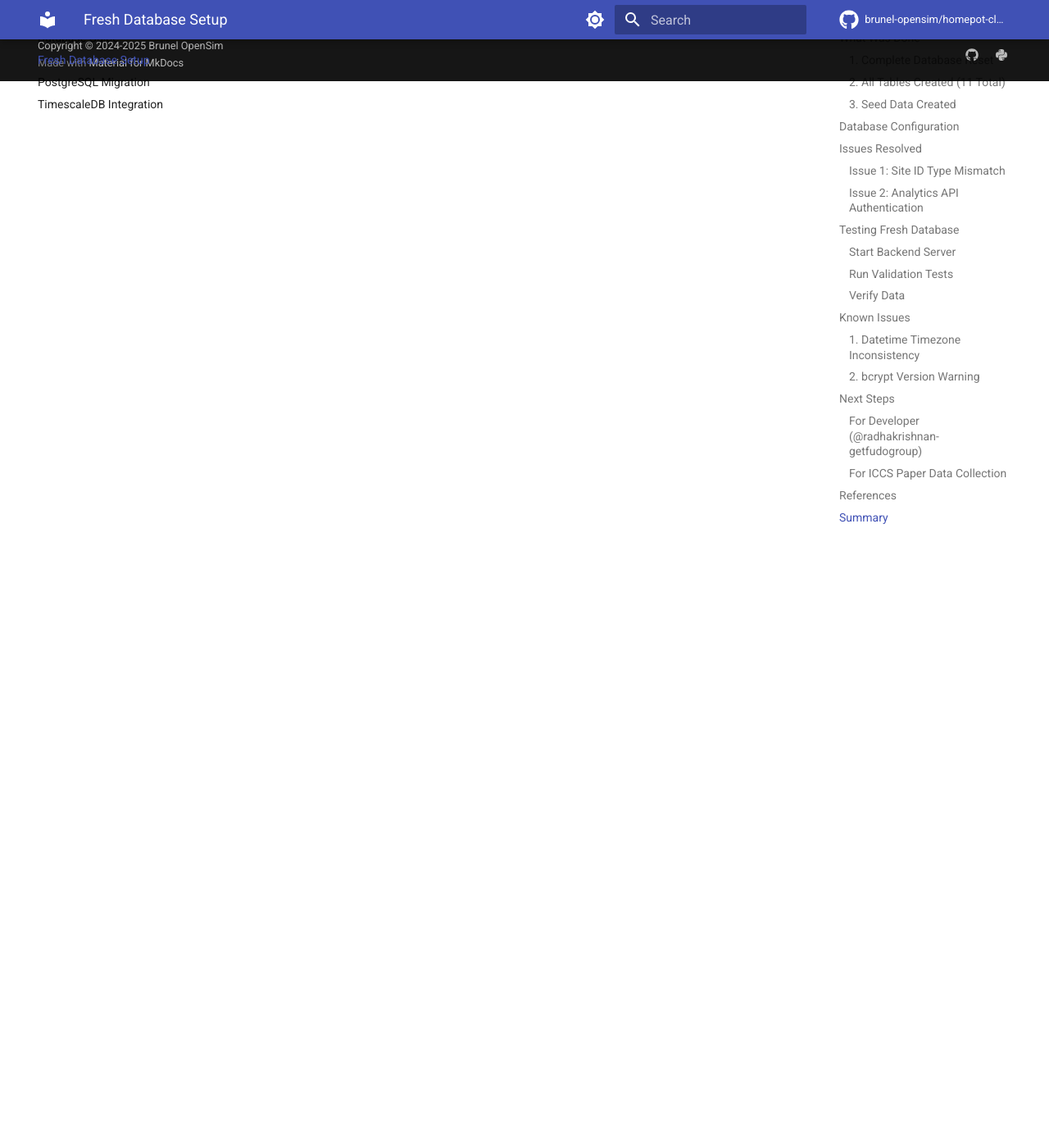
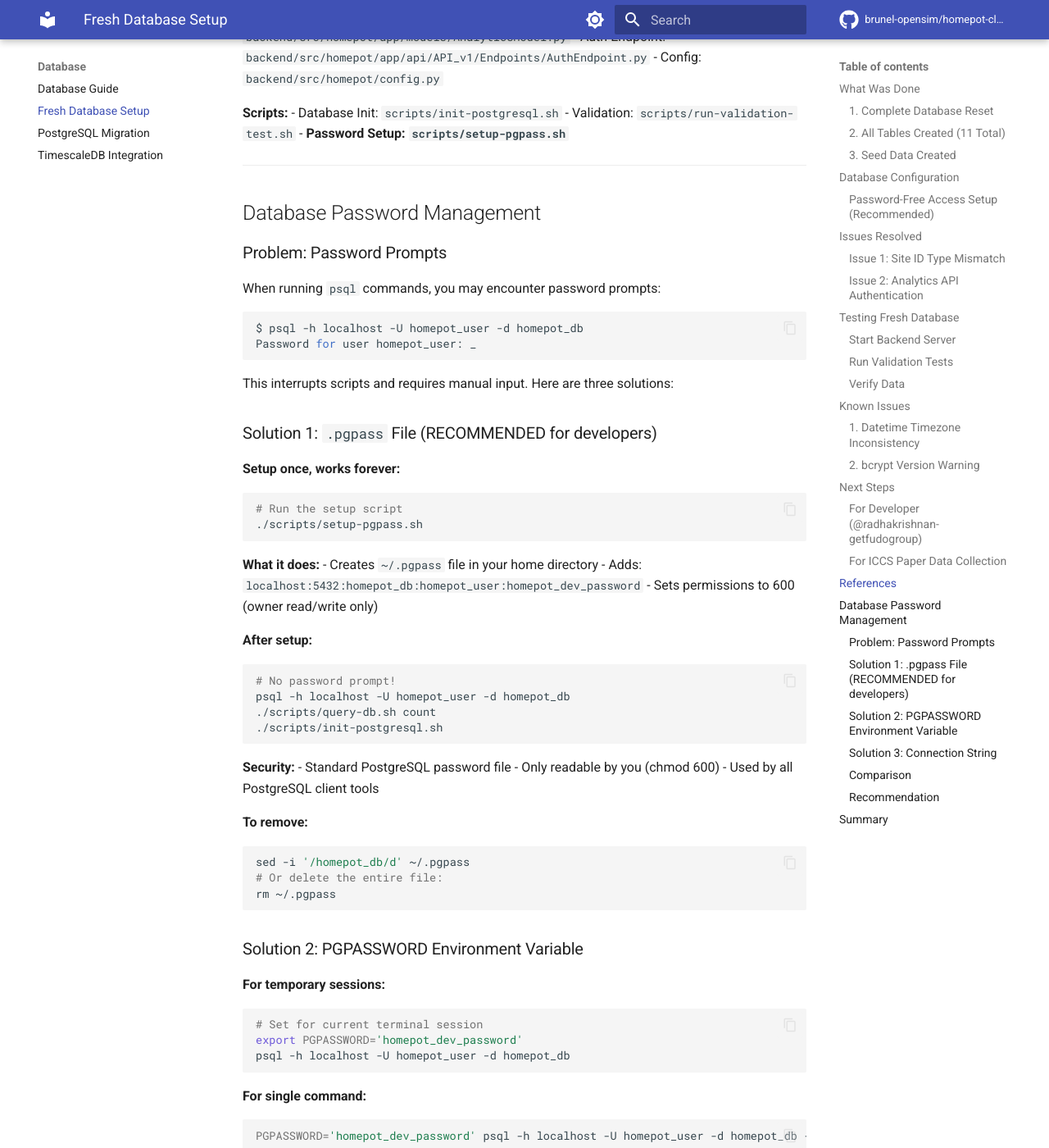
Before and after one commit to brunel-opensim/homepot-client, an MkDocs documentation site: the page built from docs/fresh-database-setup.md, in a window 1280 px wide and 1400 px high, scrolled down 6537 px. Shown: the whole window at 82% size. Built offline with MkDocs 1.6.1 and Material for MkDocs 9.7.7, drawn with Linux system fonts in a browser that asks for light colours; comment, search, counter and statistics services are not loaded; the version menu is left out; some of the changed text lies outside the part shown.

Commit message:
Issue standardize db password (#66)
Thanks for the review. Merging.

````diff
--- a/docs/fresh-database-setup.md
+++ b/docs/fresh-database-setup.md
@@ -66,6 +66,36 @@ postgresql://homepot_user:homepot_dev_password@localhost:5432/homepot_db
 ```
 
 **Important:** The backend uses credentials from `backend/.env` file, which is configured with `homepot_dev_password`. If the `.env` file is missing, the backend falls back to default credentials in `config.py`.
+
+### Password-Free Access Setup (Recommended)
+
+To avoid password prompts when working with the database, run:
+
+```bash
+./scripts/setup-pgpass.sh
+```
+
+This creates a `~/.pgpass` file with your credentials, allowing seamless database access:
+
+```bash
+# No password prompt needed!
+psql -h localhost -U homepot_user -d homepot_db
+./scripts/query-db.sh count
+```
+
+**Alternative approaches:**
+1. **Set environment variable** (temporary for current session):
+   ```bash
+   export PGPASSWORD='homepot_dev_password'
+   psql -h localhost -U homepot_user -d homepot_db
+   ```
+
+2. **Use connection string**:
+   ```bash
+   psql "postgresql://homepot_user:homepot_dev_password@localhost:5432/homepot_db"
+   ```
+
+See [Database Password Management](#database-password-management) section below for details.
 
 ## Issues Resolved
 
@@ -258,6 +288,7 @@ created_at = Column(DateTime(timezone=True), default=lambda: datetime.now(timezo
 - Analytics: `docs/backend-analytics.md`
 - Database: `docs/database-guide.md`
 - Testing: `docs/api-testing-guide.md`
+- **Password Management: See [Database Password Management](#database-password-management) below**
 
 **Code Files:**
 - Analytics Endpoint: `backend/src/homepot/app/api/API_v1/Endpoints/AnalyticsEndpoint.py`
@@ -268,6 +299,114 @@ created_at = Column(DateTime(timezone=True), default=lambda: datetime.now(timezo
 **Scripts:**
 - Database Init: `scripts/init-postgresql.sh`
 - Validation: `scripts/run-validation-test.sh`
+- **Password Setup: `scripts/setup-pgpass.sh`**
+
+---
+
+## Database Password Management
+
+### Problem: Password Prompts
+
+When running `psql` commands, you may encounter password prompts:
+
+```bash
+$ psql -h localhost -U homepot_user -d homepot_db
+Password for user homepot_user: _
+```
+
+This interrupts scripts and requires manual input. Here are three solutions:
+
+### Solution 1: `.pgpass` File (RECOMMENDED for developers)
+
+**Setup once, works forever:**
+
+```bash
+# Run the setup script
+./scripts/setup-pgpass.sh
+```
+
+**What it does:**
+- Creates `~/.pgpass` file in your home directory
+- Adds: `localhost:5432:homepot_db:homepot_user:homepot_dev_password`
+- Sets permissions to 600 (owner read/write only)
+
+**After setup:**
+```bash
+# No password prompt!
+psql -h localhost -U homepot_user -d homepot_db
+./scripts/query-db.sh count
+./scripts/init-postgresql.sh
+```
+
+**Security:**
+- Standard PostgreSQL password file
+- Only readable by you (chmod 600)
+- Used by all PostgreSQL client tools
+
+**To remove:**
+```bash
+sed -i '/homepot_db/d' ~/.pgpass
+# Or delete the entire file:
+rm ~/.pgpass
+```
+
+### Solution 2: PGPASSWORD Environment Variable
+
+**For temporary sessions:**
+
+```bash
+# Set for current terminal session
+export PGPASSWORD='homepot_dev_password'
+psql -h localhost -U homepot_user -d homepot_db
+```
+
+**For single command:**
+
+```bash
+PGPASSWORD='homepot_dev_password' psql -h localhost -U homepot_user -d homepot_db -c "SELECT COUNT(*) FROM users;"
+```
+
+**Note:** All project scripts automatically set `PGPASSWORD`, so they work without manual setup.
+
+### Solution 3: Connection String
+
+**Include password in URL:**
+
+```bash
+psql "postgresql://homepot_user:homepot_dev_password@localhost:5432/homepot_db"
+```
+
+**Pros:**
+- Works everywhere
+- No setup needed
+- Explicit credentials
+
+**Cons:**
+- Password visible in command history
+- Longer to type
+
+### Comparison
+
+| Method | Setup | Security | Convenience | CI/CD |
+|--------|-------|----------|-------------|-------|
+| `.pgpass` | Once | High | Best | No |
+| `PGPASSWORD` | Each session | Medium | Good | Yes |
+| Connection String | None | Low | OK | Yes |
+
+### Recommendation
+
+**For developers:**
+1. Run `./scripts/setup-pgpass.sh` once
+2. Enjoy password-free database access forever
+
+**For CI/CD:**
+- Scripts automatically use `PGPASSWORD`
+- No manual setup needed
+
+**For quick testing:**
+- Use connection string for one-off commands
+
+---
 
 ## Summary
 
@@ -276,6 +415,7 @@ created_at = Column(DateTime(timezone=True), default=lambda: datetime.now(timezo
 - **Seed data added (1 user, 3 sites, 12 devices)**
 - **Both developer issues analyzed and resolved**
 - **Authentication flow documented with examples**
+- **Password management simplified with `.pgpass` setup**
 - **Ready for validation testing and data collection**
 
 **Database is clean and ready for new user validation!**
````
Also changed, not shown: README.md (+2 -2 lines), scripts/README.md (+69 -0 lines), 4 other files.
